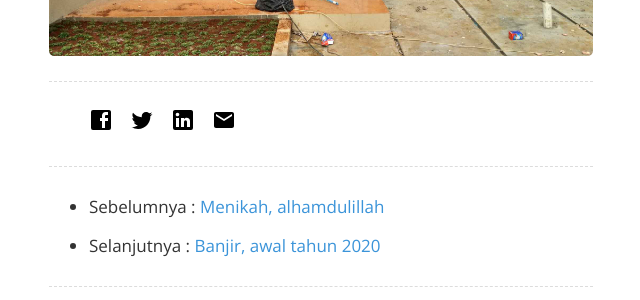
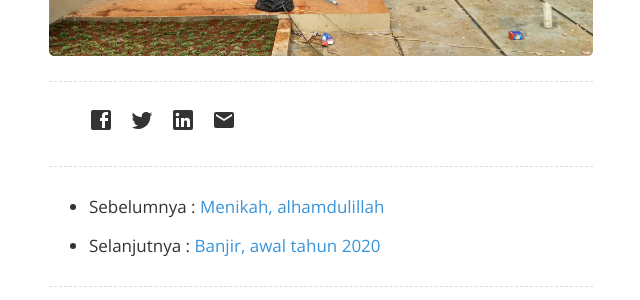
Before and after one commit to krhmwn/krhmwn.github.io, a Jekyll site: the page built from _posts/2017-03-17-umgezogen-moving-pindahan.markdown, in a window 1280 px wide. Shown: the part 1235-1535 px from the top of the page, without its empty margins (319-959 px from the left). Built offline with Jekyll 4.4.1, drawn with Linux system fonts in a browser that asks for light colours.

Commit message:
update v.1.0.2.

```diff
--- a/_includes/share.html
+++ b/_includes/share.html
@@ -1,8 +1,8 @@
 <nav class="share">
 <ul>
-<li><a href="https://www.facebook.com/sharer/sharer.php?u={{ site.url }}{{ site.baseurl }}{{ page.url }}" title="facebook"><svg class="facebook" fill="#000000" height="24" viewBox="0 0 24 24" width="24" xmlns="http://www.w3.org/2000/svg"><path d="M19,4V7H17A1,1 0 0,0 16,8V10H19V13H16V20H13V13H11V10H13V7.5C13,5.56 14.57,4 16.5,4M20,2H4A2,2 0 0,0 2,4V20A2,2 0 0,0 4,22H20A2,2 0 0,0 22,20V4C22,2.89 21.1,2 20,2Z" /></svg></a></li>
-<li><a href="https://twitter.com/intent/tweet?text={{ page.title }}&url={{ site.url }}{{ site.baseurl }}{{ page.url }}" title="twitter"><svg class="twitter" fill="#000000" height="24" viewBox="0 0 24 24" width="24" xmlns="http://www.w3.org/2000/svg"><path d="M22.46,6C21.69,6.35 20.86,6.58 20,6.69C20.88,6.16 21.56,5.32 21.88,4.31C21.05,4.81 20.13,5.16 19.16,5.36C18.37,4.5 17.26,4 16,4C13.65,4 11.73,5.92 11.73,8.29C11.73,8.63 11.77,8.96 11.84,9.27C8.28,9.09 5.11,7.38 3,4.79C2.63,5.42 2.42,6.16 2.42,6.94C2.42,8.43 3.17,9.75 4.33,10.5C3.62,10.5 2.96,10.3 2.38,10C2.38,10 2.38,10 2.38,10.03C2.38,12.11 3.86,13.85 5.82,14.24C5.46,14.34 5.08,14.39 4.69,14.39C4.42,14.39 4.15,14.36 3.89,14.31C4.43,16 6,17.26 7.89,17.29C6.43,18.45 4.58,19.13 2.56,19.13C2.22,19.13 1.88,19.11 1.54,19.07C3.44,20.29 5.7,21 8.12,21C16,21 20.33,14.46 20.33,8.79C20.33,8.6 20.33,8.42 20.32,8.23C21.16,7.63 21.88,6.87 22.46,6Z" /></svg></a></li>
-<li><a href="https://www.linkedin.com/shareArticle?mini=true&url={{ site.url }}{{ site.baseurl }}{{ page.url }}" title="linkedin"><svg class="linkedin" fill="#000000" height="24" viewBox="0 0 24 24" width="24" xmlns="http://www.w3.org/2000/svg"><path d="M19,19H16V13.7A1.5,1.5 0 0,0 14.5,12.2A1.5,1.5 0 0,0 13,13.7V19H10V10H13V11.2C13.5,10.36 14.59,9.8 15.5,9.8A3.5,3.5 0 0,1 19,13.3M6.5,8.31C5.5,8.31 4.69,7.5 4.69,6.5A1.81,1.81 0 0,1 6.5,4.69C7.5,4.69 8.31,5.5 8.31,6.5A1.81,1.81 0 0,1 6.5,8.31M8,19H5V10H8M20,2H4C2.89,2 2,2.89 2,4V20A2,2 0 0,0 4,22H20A2,2 0 0,0 22,20V4C22,2.89 21.1,2 20,2Z" /></svg></a></li>
-<li><a href="mailto:?subject={{ page.title }}&amp;body=Silahkan berkunjung ke {{ site.url }}{{ site.baseurl }}{{ page.url }}" title="email"><svg fill="#000000" height="24" viewBox="0 0 24 24" width="24" xmlns="http://www.w3.org/2000/svg"><path d="M20 4H4c-1.1 0-1.99.9-1.99 2L2 18c0 1.1.9 2 2 2h16c1.1 0 2-.9 2-2V6c0-1.1-.9-2-2-2zm0 4l-8 5-8-5V6l8 5 8-5v2z"/><path d="M0 0h24v24H0z" fill="none"/></svg></a></li>
+<li><a href="https://www.facebook.com/sharer/sharer.php?u={{ site.url }}{{ site.baseurl }}{{ page.url }}" title="facebook"><svg fill="#333" height="24" viewBox="0 0 24 24" width="24" xmlns="http://www.w3.org/2000/svg"><path d="M19,4V7H17A1,1 0 0,0 16,8V10H19V13H16V20H13V13H11V10H13V7.5C13,5.56 14.57,4 16.5,4M20,2H4A2,2 0 0,0 2,4V20A2,2 0 0,0 4,22H20A2,2 0 0,0 22,20V4C22,2.89 21.1,2 20,2Z" /></svg></a></li>
+<li><a href="https://twitter.com/intent/tweet?text={{ page.title }}&url={{ site.url }}{{ site.baseurl }}{{ page.url }}" title="twitter"><svg fill="#333" height="24" viewBox="0 0 24 24" width="24" xmlns="http://www.w3.org/2000/svg"><path d="M22.46,6C21.69,6.35 20.86,6.58 20,6.69C20.88,6.16 21.56,5.32 21.88,4.31C21.05,4.81 20.13,5.16 19.16,5.36C18.37,4.5 17.26,4 16,4C13.65,4 11.73,5.92 11.73,8.29C11.73,8.63 11.77,8.96 11.84,9.27C8.28,9.09 5.11,7.38 3,4.79C2.63,5.42 2.42,6.16 2.42,6.94C2.42,8.43 3.17,9.75 4.33,10.5C3.62,10.5 2.96,10.3 2.38,10C2.38,10 2.38,10 2.38,10.03C2.38,12.11 3.86,13.85 5.82,14.24C5.46,14.34 5.08,14.39 4.69,14.39C4.42,14.39 4.15,14.36 3.89,14.31C4.43,16 6,17.26 7.89,17.29C6.43,18.45 4.58,19.13 2.56,19.13C2.22,19.13 1.88,19.11 1.54,19.07C3.44,20.29 5.7,21 8.12,21C16,21 20.33,14.46 20.33,8.79C20.33,8.6 20.33,8.42 20.32,8.23C21.16,7.63 21.88,6.87 22.46,6Z" /></svg></a></li>
+<li><a href="https://www.linkedin.com/shareArticle?mini=true&url={{ site.url }}{{ site.baseurl }}{{ page.url }}" title="linkedin"><svg fill="#333" height="24" viewBox="0 0 24 24" width="24" xmlns="http://www.w3.org/2000/svg"><path d="M19,19H16V13.7A1.5,1.5 0 0,0 14.5,12.2A1.5,1.5 0 0,0 13,13.7V19H10V10H13V11.2C13.5,10.36 14.59,9.8 15.5,9.8A3.5,3.5 0 0,1 19,13.3M6.5,8.31C5.5,8.31 4.69,7.5 4.69,6.5A1.81,1.81 0 0,1 6.5,4.69C7.5,4.69 8.31,5.5 8.31,6.5A1.81,1.81 0 0,1 6.5,8.31M8,19H5V10H8M20,2H4C2.89,2 2,2.89 2,4V20A2,2 0 0,0 4,22H20A2,2 0 0,0 22,20V4C22,2.89 21.1,2 20,2Z" /></svg></a></li>
+<li><a href="mailto:?subject={{ page.title }}&amp;body=Silahkan berkunjung ke {{ site.url }}{{ site.baseurl }}{{ page.url }}" title="email"><svg fill="#333" height="24" viewBox="0 0 24 24" width="24" xmlns="http://www.w3.org/2000/svg"><path d="M20 4H4c-1.1 0-1.99.9-1.99 2L2 18c0 1.1.9 2 2 2h16c1.1 0 2-.9 2-2V6c0-1.1-.9-2-2-2zm0 4l-8 5-8-5V6l8 5 8-5v2z"/><path d="M0 0h24v24H0z" fill="none"/></svg></a></li>
 </ul>
 </nav>
```
